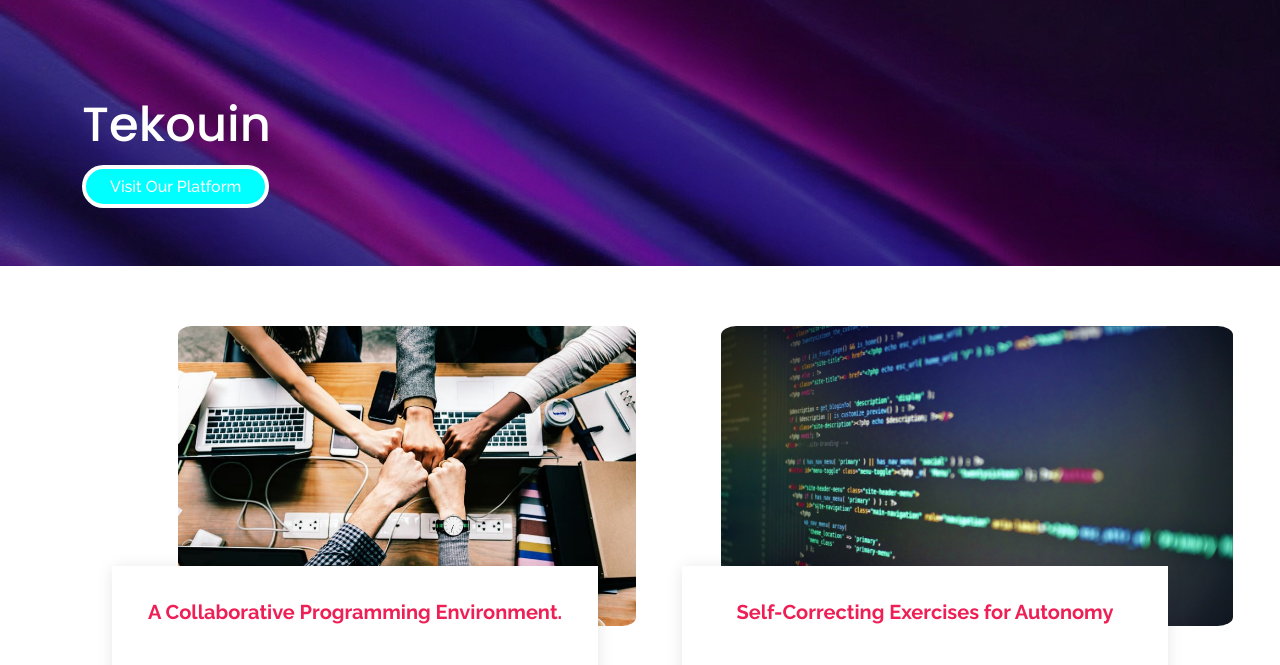
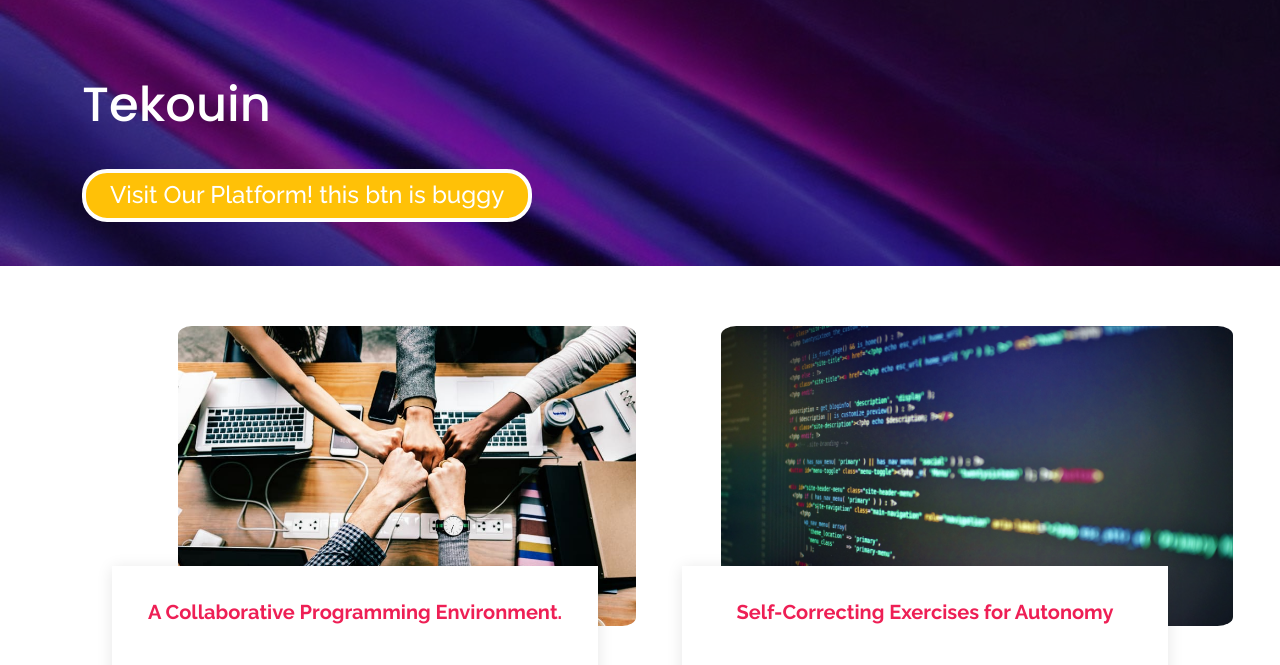
Before and after one commit to tekouin-wescale/CampusnaTemplate, a plain HTML site: page tekouin.html in a window 1280 px wide. Shown: the part 134-799 px from the top of the page. Drawn offline with nearby package versions, Linux system fonts and the light colour scheme.

Commit message:
still one bug on btn in /tekouin

```diff
--- a/assets/css/style.css
+++ b/assets/css/style.css
@@ -632,7 +632,6 @@
 }
 
 
-
 #hero a .platform-link {
   border: 4px solid #ffffff;
   border-radius: 25px;
@@ -642,7 +641,11 @@
 }
 
 #hero a .platform-link:hover{
-  color: #fff;
+  color: #fff; /* Text color on hover */
+  background-color: #EE1F55; /* Background color on hover */
+  border-radius: 25px; /* Soft rounded corners */
+  box-shadow: 0px 5px 10px rgba(0, 0, 0, 0.15); /* Subtle shadow */
+  cursor:  pointer !important;
 }
 
 .platform-link:hover {
@@ -650,17 +653,30 @@
   background-color: #EE1F55; /* Background color on hover */
   border-radius: 5px; /* Soft rounded corners */
   box-shadow: 0px 5px 10px rgba(0, 0, 0, 0.15); /* Subtle shadow */
+  cursor:  pointer !important;
 }
 
 .platform-link h2 {
   color: #fff !important;
-  padding: 0.5rem 1.5rem 0.5rem 1.5rem !important;
-}
-
-@media screen and (max-width: 1400px) {
-  .platform-link h2 {
-    font-size: 1rem !important;
-    background-color: aqua;
+  padding: 0.5rem 1.5rem 0.5rem 1.5rem;
+}
+
+@media screen and (min-width: 900px) and (max-width: 2500px) {
+
+  #hero .platform-link:hover{
+    color: #fff !important; /* Text color on hover */
+    background-color: #EE1F55 !important; /* Background color on hover */
+    border-radius: 25px; /* Soft rounded corners */
+    box-shadow: 0px 5px 10px rgba(0, 0, 0, 0.15); /* Subtle shadow */
+    cursor:  pointer !important;
+  }
+
+  .platform-link:hover {
+    color: #fff; /* Text color on hover */
+    background-color: #EE1F55 !important; /* Background color on hover */
+    border-radius: 5px; /* Soft rounded corners */
+    box-shadow: 0px 5px 10px rgba(0, 0, 0, 0.15); /* Subtle shadow */
+    cursor:  pointer !important;
   }
 
 }
@@ -677,7 +693,6 @@
 
 #hero .container {
   padding-top: 10px;
-
 }
 .custom-card {
   max-width: 300px;
@@ -705,7 +720,7 @@
 }
 @media (max-height: 922px) {
   #hero .container {
-    height: 20vh;
+    height: 25vh;
   }
 }
 
--- a/tekouin.html
+++ b/tekouin.html
@@ -108,9 +108,9 @@
 <section id="hero" class="d-flex justify-content-center align-items-center">
   <div class="container position-relative" data-aos="zoom-in" data-aos-delay="100">
     <h1>Tekouin</h1>
+    <br>
 
-
-    <a href="https://elife.tekouin.com/" class="platform-link"><h2 class="platform-link">Visit Our Platform</h2></a>
+    <a href="https://elife.tekouin.com/" class="platform-link " ><h2 class="platform-link bg-warning">Visit Our Platform! this btn is buggy</h2></a>
     <!--<a href="contents.html" class="btn-get-started">Get Started</a>-->
   </div>
 </section><!-- End Hero -->
```
Also changed, not shown: assets/js/main.js (line endings or trailing spaces).
